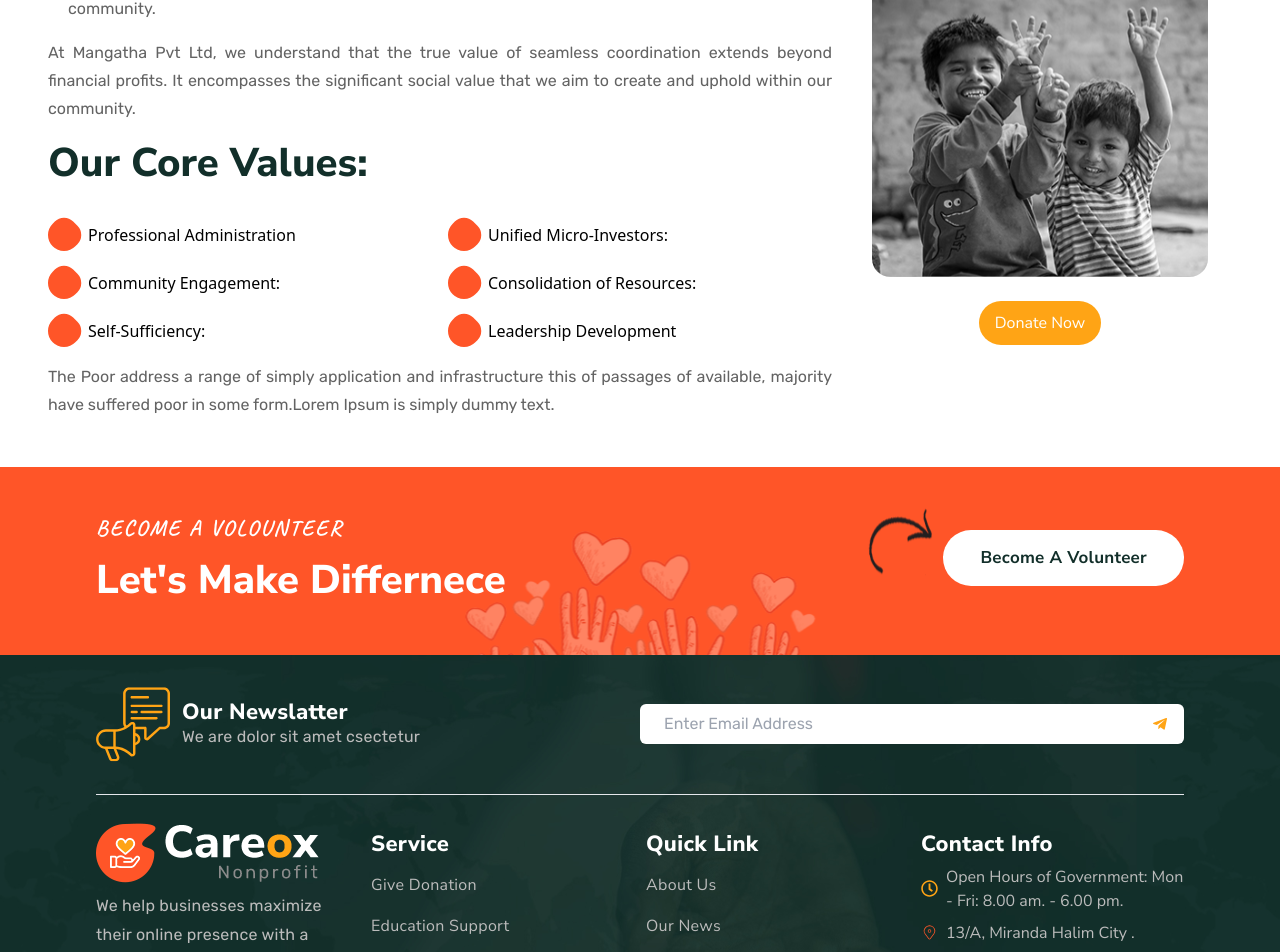
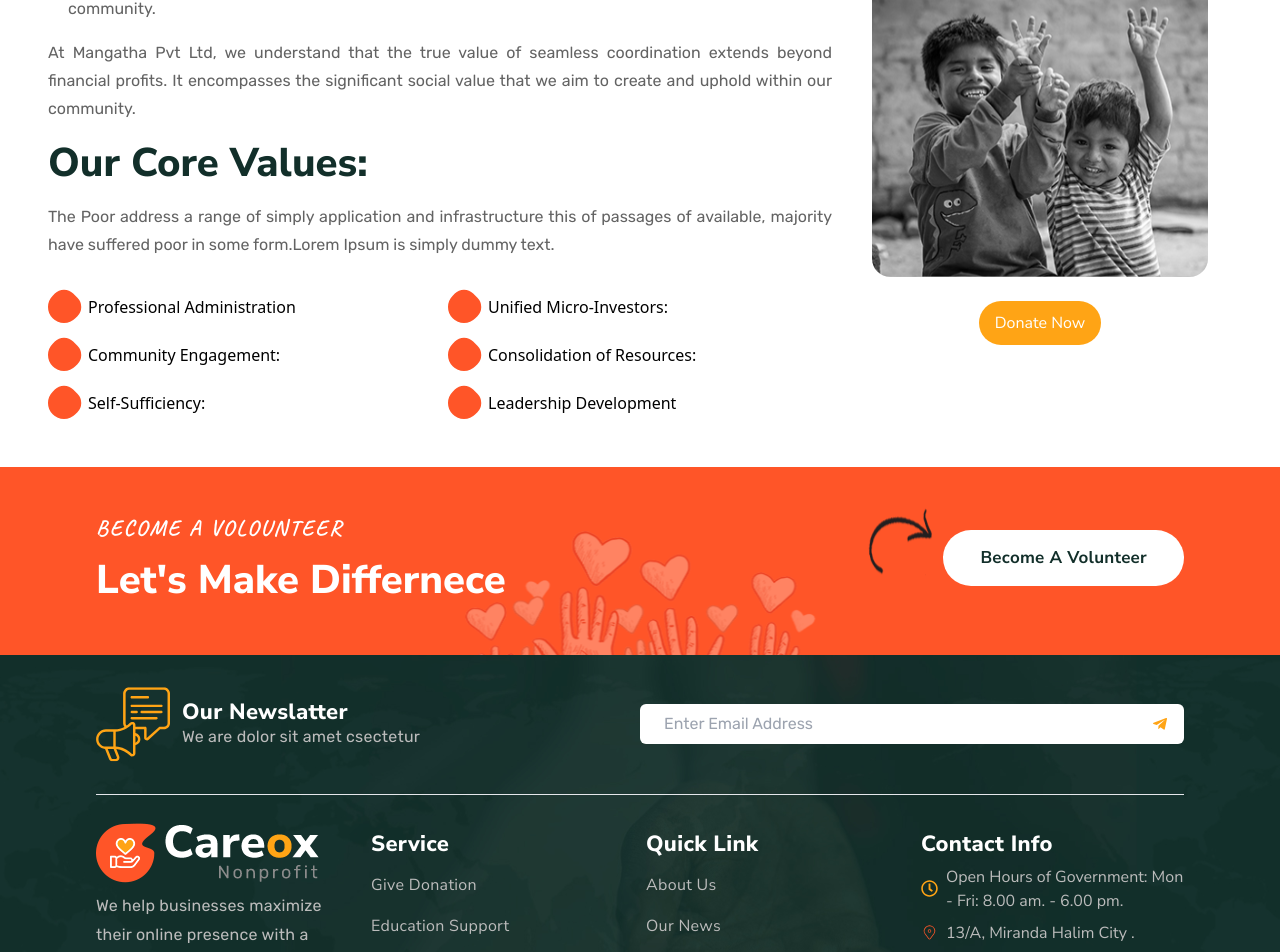
Before and after one commit to MrbadMiro/Care, a React (Vite) app: page /about in a window 1280 px wide. Shown: the part 2493-3445 px from the top of the page. Built offline with nearby package versions, Linux system fonts and the light colour scheme; what tailwindcss-animatecss, tailwindcss-debug-screens would draw is missing.

Commit message:
Hero Section

```diff
--- a/src/components/About_c/Ourstory.jsx
+++ b/src/components/About_c/Ourstory.jsx
@@ -136,6 +136,13 @@ const Ourstory = () => {
 							Our Core Values:
 						</p>
 					</div>
+					<div className="flex mt-4">
+						<p className="font-rubik font-normal text-[#636363]  text-[16px] leading-[28px] text-justify">
+							The Poor address a range of simply application and infrastructure
+							this of passages of available, majority have suffered poor in some
+							form.Lorem Ipsum is simply dummy text.
+						</p>
+					</div>
 					<div className="flex flex-col">
 						<div className="grid md:grid-cols-2 gap-4 mt-8">
 							<div className=" flex flex-cols-2  gap-2 items-center ">
@@ -192,13 +199,7 @@ const Ourstory = () => {
 						</div>
 
 					</div>
-					<div className="flex mt-4">
-						<p className="font-rubik font-normal text-[#636363]  text-[16px] leading-[28px] text-justify">
-							The Poor address a range of simply application and infrastructure
-							this of passages of available, majority have suffered poor in some
-							form.Lorem Ipsum is simply dummy text.
-						</p>
-					</div>
+
 					<div>
 
 					</div>
```
